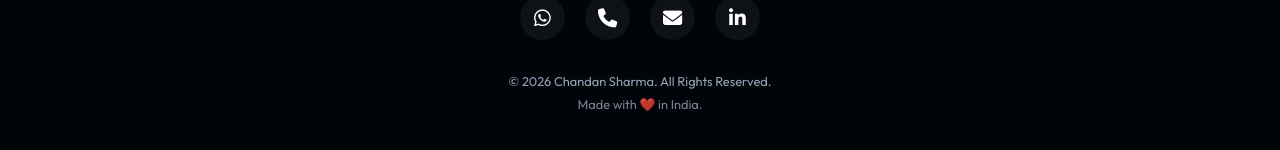
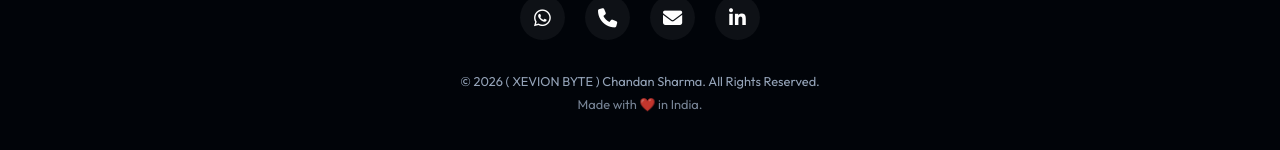
Before and after one commit to Chandu582/my-portfolio, a plain HTML site: page index.html in a window 1280 px wide. Shown: the part 4479-4629 px from the top of the page. Drawn offline with Linux system fonts and the light colour scheme.

Commit message:
Add files via upload

```diff
--- a/index.html
+++ b/index.html
@@ -640,7 +640,7 @@
             <a href="#" class="social-icon"><i class="fab fa-linkedin-in"></i></a>
         </div>
         <div style="color: var(--text-muted); font-size: 0.8rem; margin-top: 20px; line-height: 1.8;">
-    &copy; 2026 Chandan Sharma. All Rights Reserved.
+    &copy; 2026 ( XEVION BYTE ) Chandan Sharma. All Rights Reserved.
     <br> <span style="opacity: 0.8;">Made with ❤️ in India.</span>
 </div>
 
```
